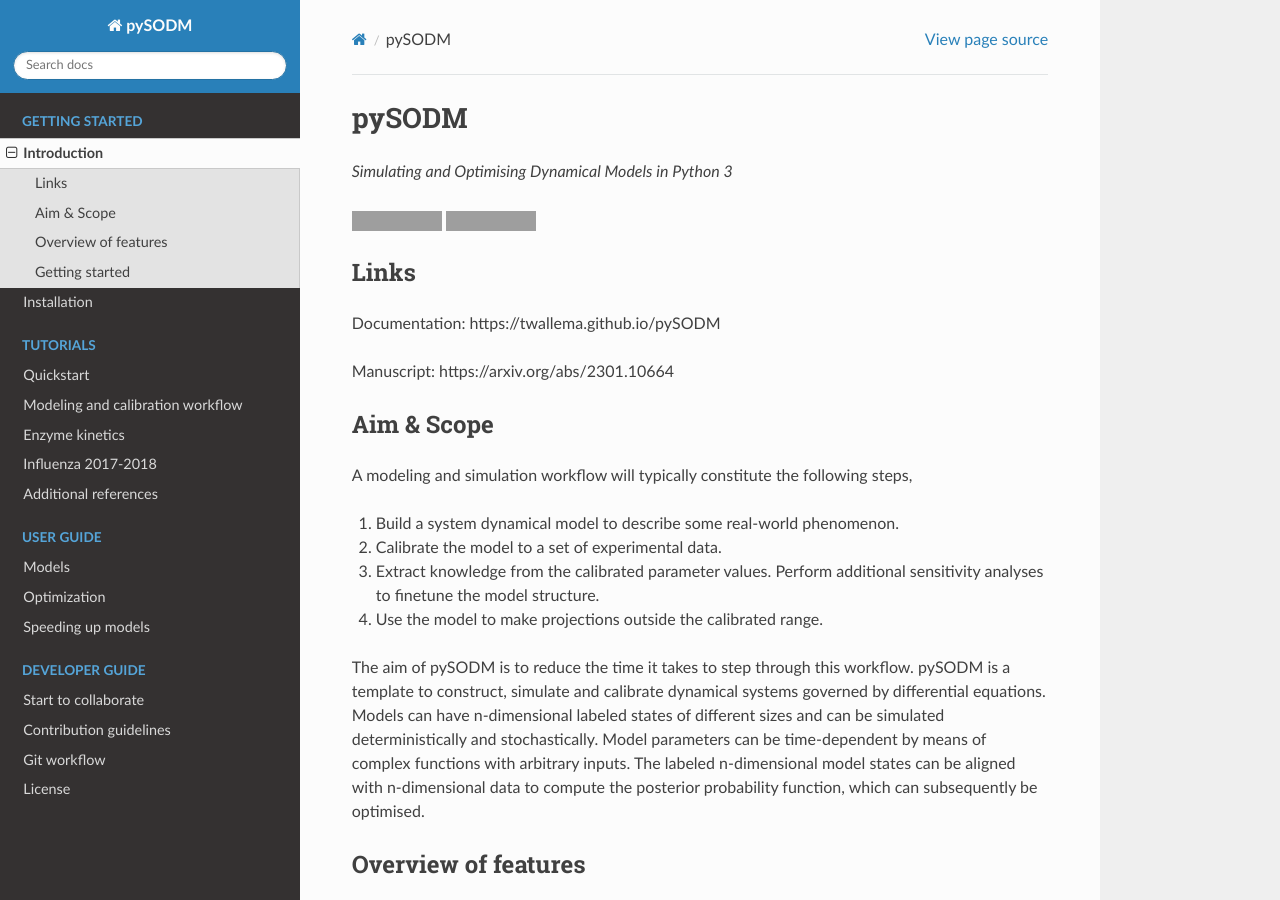
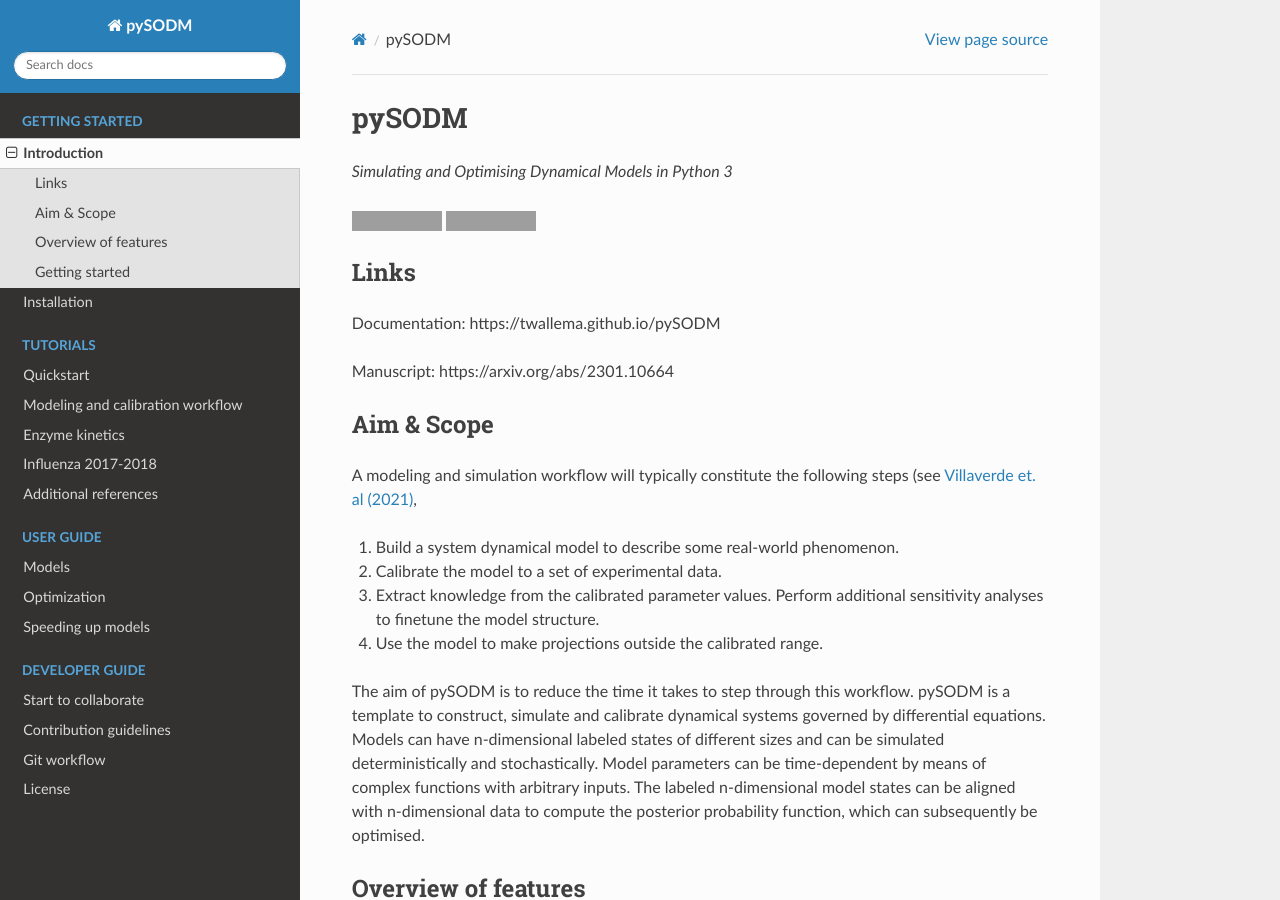
Before and after one commit to twallema/pySODM, a Sphinx documentation site: the page built from docs/introduction.md, in a window 1280 px wide and 900 px high. Built offline with Sphinx 7.4.7 and the Read the Docs theme 2.0.0, drawn with Linux system fonts in a browser that asks for light colours; grey boxes are pictures that could not be loaded.

Commit message:
add a ref

```diff
--- a/docs/introduction.md
+++ b/docs/introduction.md
@@ -12,7 +12,7 @@ Manuscript: https://arxiv.org/abs/2301.10664
 
 ### Aim & Scope
 
-A modeling and simulation workflow will typically constitute the following steps,
+A modeling and simulation workflow will typically constitute the following steps (see [Villaverde et. al (2021)](https://doi.org/10.1093/bib/bbab387),
 1. Build a system dynamical model to describe some real-world phenomenon.
 2. Calibrate the model to a set of experimental data.
 3. Extract knowledge from the calibrated parameter values. Perform additional sensitivity analyses to finetune the model structure.
```
Also changed, not shown: README.md (+1 -1 lines).
